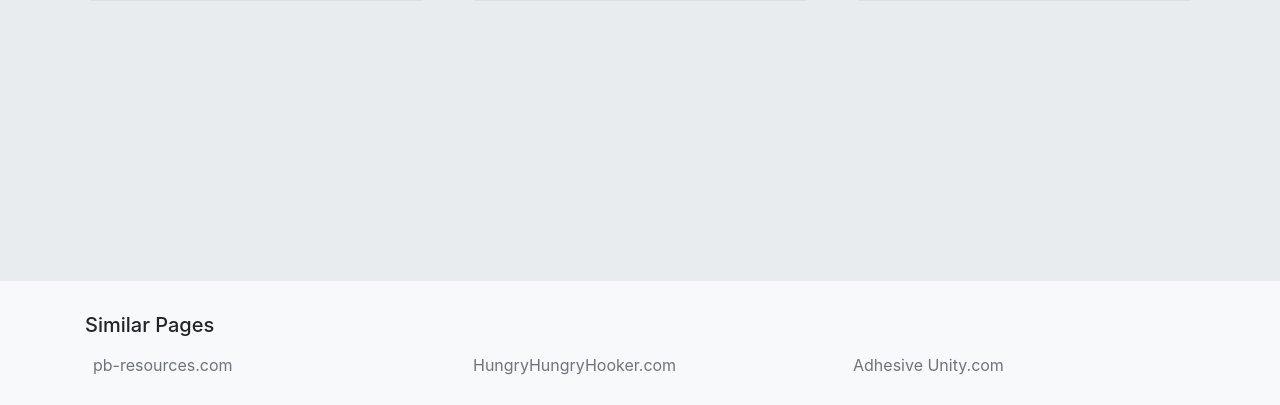
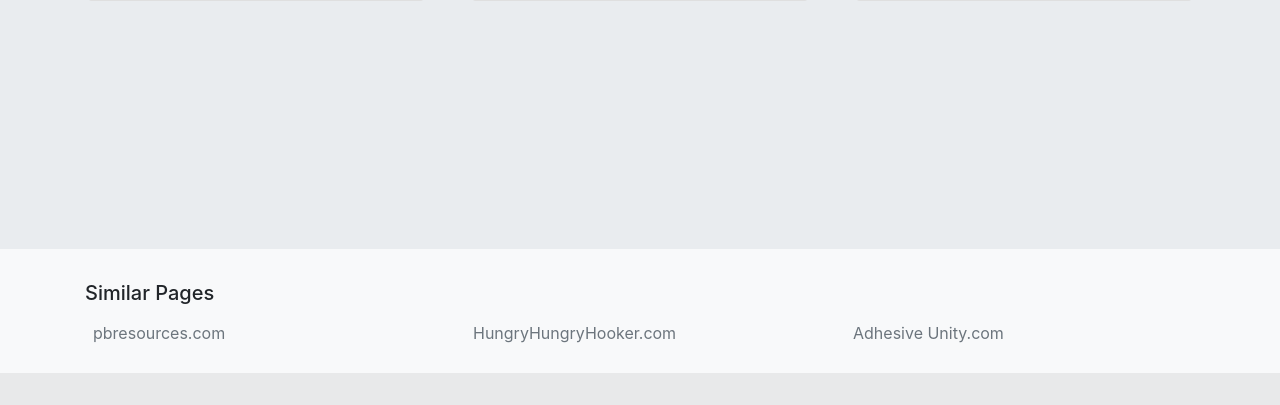
Before and after one commit to mrodriguez3313/Support-bipoc, a Flask app: page /Texas in a window 1280 px wide. Shown: the part 927-1332 px from the top of the page. After the commit the page ends 1300 px from the top, so only its background shows below. Run offline with Flask 2, Linux system fonts and the light colour scheme; some libraries are stand-ins or nearby versions.

Commit message:
footer changed

```diff
--- a/website/core/views.py
+++ b/website/core/views.py
@@ -5,8 +5,8 @@ states_array = sorted(states_a)
 
 
 National_orgs_array = []
-Other_Resources = [("pb-resources.com", "http://www.pb-resources.com"), ("HungryHungryHooker.com",
-                                                                         "https://hungryhungryhooker.squarespace.com/blackownedbiz"), ("Adhesive Unity.com", "https://adhesiveunity.com/")]
+Other_Resources = [("pbresources.com", "http://www.pb-resources.com"), ("HungryHungryHooker.com",
+                                                                        "https://hungryhungryhooker.squarespace.com/blackownedbiz"), ("Adhesive Unity.com", "https://adhesiveunity.com/")]
 
 
 @core.route('/')
--- a/website/static/states_style.css
+++ /dev/null
@@ -1,3 +0,0 @@
-.pad {
-    padding-bottom: 2rem;
-}
--- a/website/templates/state_home_page.html
+++ b/website/templates/state_home_page.html
@@ -1,6 +1,5 @@
 {% extends 'base_state.html' %}
 {% block content %}
-<link rel="stylesheet" href="/static/states_style.css">
 <div class="jumbotron d-flex justify-content-center bg-transparent">
   <h1 class="font-weight-bold state-header">{{title}}</h1>
 </div>
```
